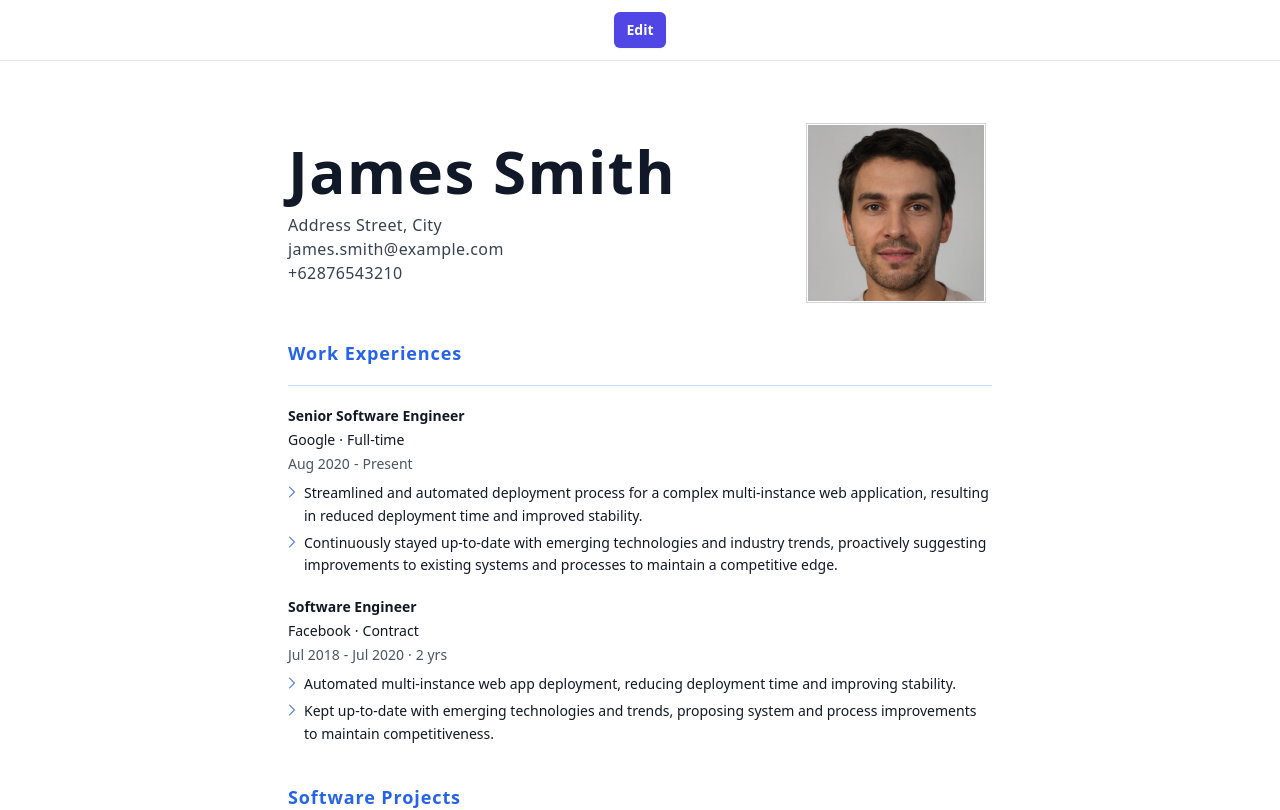
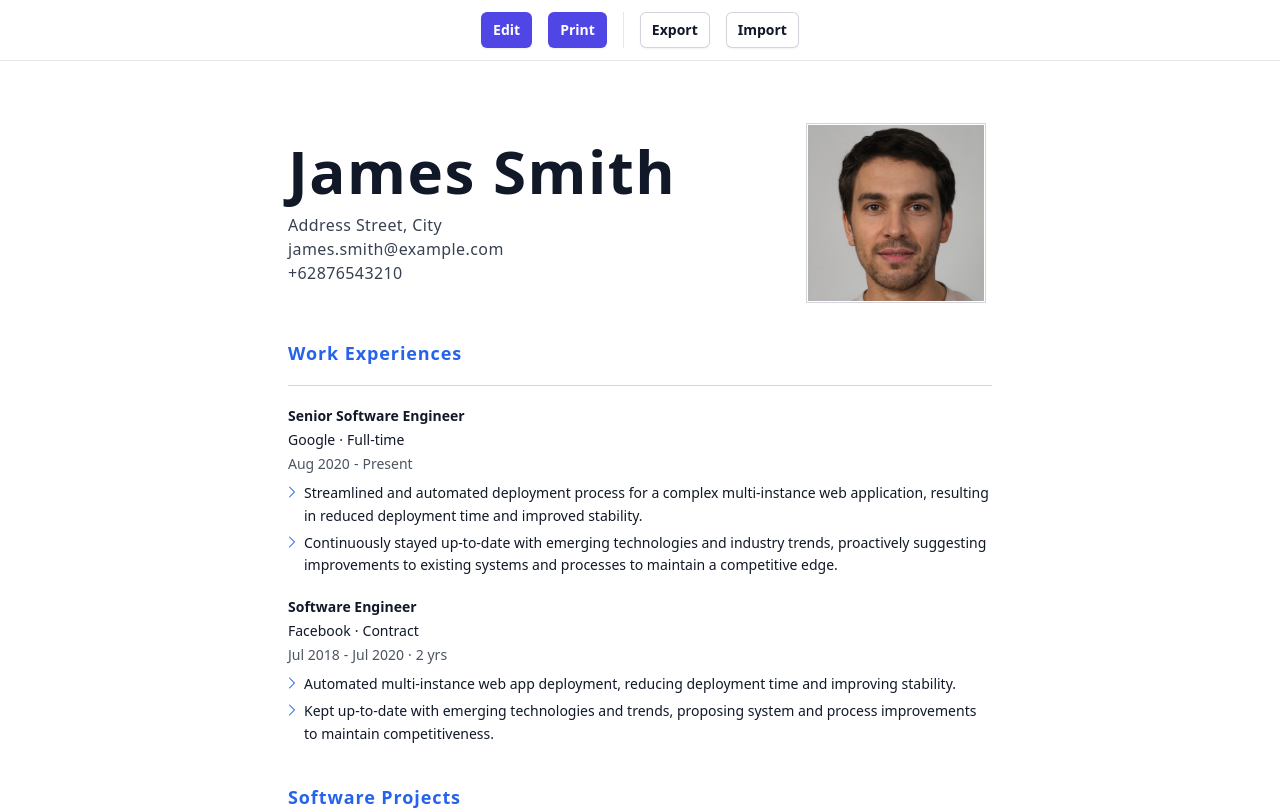
Before and after one commit to ifaniqbal/curriculum-vitae-template, a Vue app: page / in a window 1280 px wide. Shown: the top 810 px of the page. Built offline with nearby package versions, Linux system fonts and the light colour scheme; a web font is replaced by a local one.

Commit message:
feat: print, export, import

```diff
--- a/src/pages/NavigationSection.vue
+++ b/src/pages/NavigationSection.vue
@@ -1,11 +1,68 @@
 <script setup>
 import NavBar from '../components/NavBar.vue';
 import FlexRow from '../components/FlexRow.vue';
+import FlexCol from '../components/FlexCol.vue';
 import PrimaryButton from '../components/PrimaryButton.vue';
 import SecondaryButton from '../components/SecondaryButton.vue';
 import {useCvStore} from '../stores/cv';
+import {ref} from 'vue';
+import {paramCase} from 'change-case';
 
 const cvStore = useCvStore()
+
+const formatDate = (date) => {
+  let year = date.getFullYear()
+  let month = String(date.getMonth() + 1).padStart(2, '0')
+  let day = String(date.getDate()).padStart(2, '0')
+  let hours = String(date.getHours()).padStart(2, '0')
+  let minutes = String(date.getMinutes()).padStart(2, '0')
+  let seconds = String(date.getSeconds()).padStart(2, '0')
+  return `${year}${month}${day}${hours}${minutes}${seconds}`
+}
+
+const exportData = () => {
+  const {profile, sections, workExperiences} = cvStore
+  const data = {profile, sections, workExperiences}
+  const jsonString = JSON.stringify(data, null, 2)
+  const blob = new Blob([jsonString], {type:'application/json'})
+  const url = URL.createObjectURL(blob)
+  const link = document.createElement('a')
+  link.href = url
+  const name = paramCase(profile.name)
+  const timestamp = formatDate(new Date())
+  link.download = `curriculum-vitae-template-data_${name}_${timestamp}.json`
+  document.body.appendChild(link)
+  link.click()
+  URL.revokeObjectURL(url)
+}
+
+const importFile = ref(null)
+const chooseImportFile = () => {
+  importFile.value.click()
+}
+const importData = (event) => {
+  const file = event.target.files[0]
+  const reader = new FileReader()
+  reader.onload = () => {
+    if (typeof reader.result === 'string') {
+      const data = JSON.parse(reader.result)
+      cvStore.profile.name = data.profile.name
+      cvStore.profile.preview = data.profile.preview
+      cvStore.profile.address = data.profile.address
+      cvStore.profile.phone = data.profile.phone
+      cvStore.profile.email = data.profile.email
+      cvStore.sections.value = data.sections
+      cvStore.workExperiences.value = data.workExperiences
+    }
+  }
+  reader.readAsText(file)
+}
+const print = () => {
+  cvStore.editMode = false
+  setTimeout(() => {
+    window.print()
+  }, 200);
+}
 </script>
 
 <template>
@@ -23,12 +80,34 @@ const cvStore = useCvStore()
       >
         Preview
       </PrimaryButton>
+      <PrimaryButton
+        @click="print()"
+      >
+        Print
+      </PrimaryButton>
       <SecondaryButton
         v-if="cvStore.editMode"
         @click="cvStore.empty()"
       >
         Clear
       </SecondaryButton>
+      <FlexCol class="border-l" />
+      <SecondaryButton
+        @click="exportData()"
+      >
+        Export
+      </SecondaryButton>
+      <SecondaryButton
+        @click="chooseImportFile()"
+      >
+        Import
+      </SecondaryButton>
+      <input
+        ref="importFile"
+        type="file"
+        class="hidden"
+        @change="importData"
+      >
     </FlexRow>
   </NavBar>
 </template>
```
